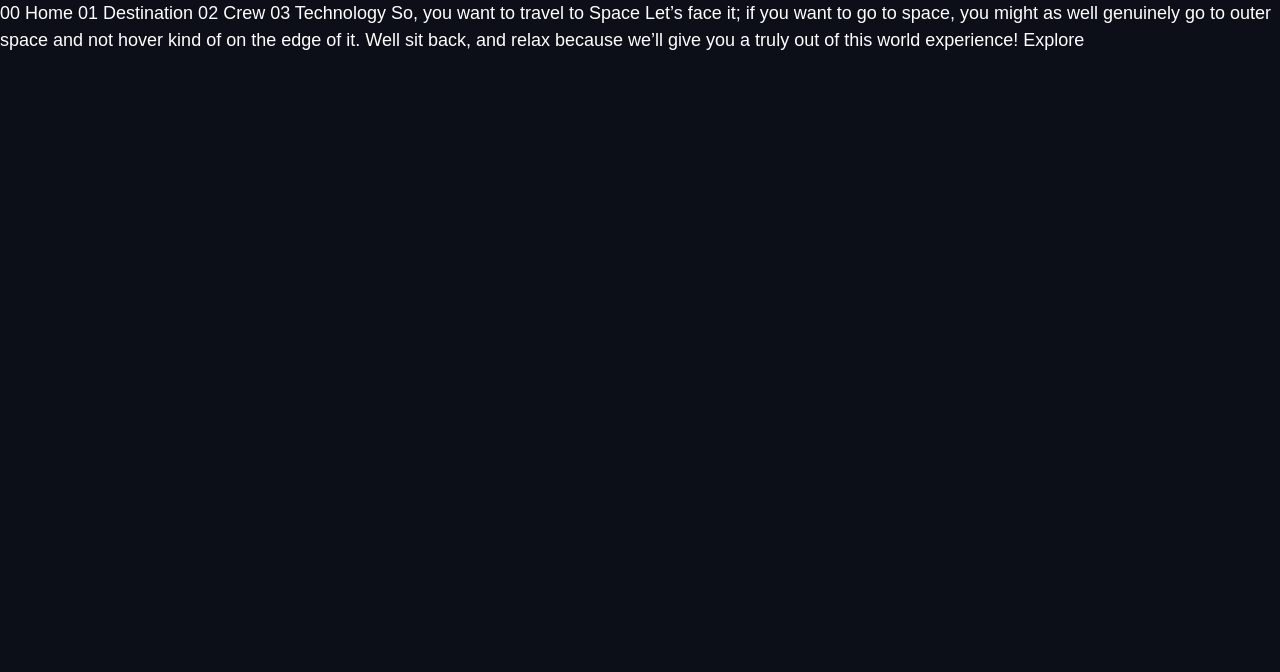
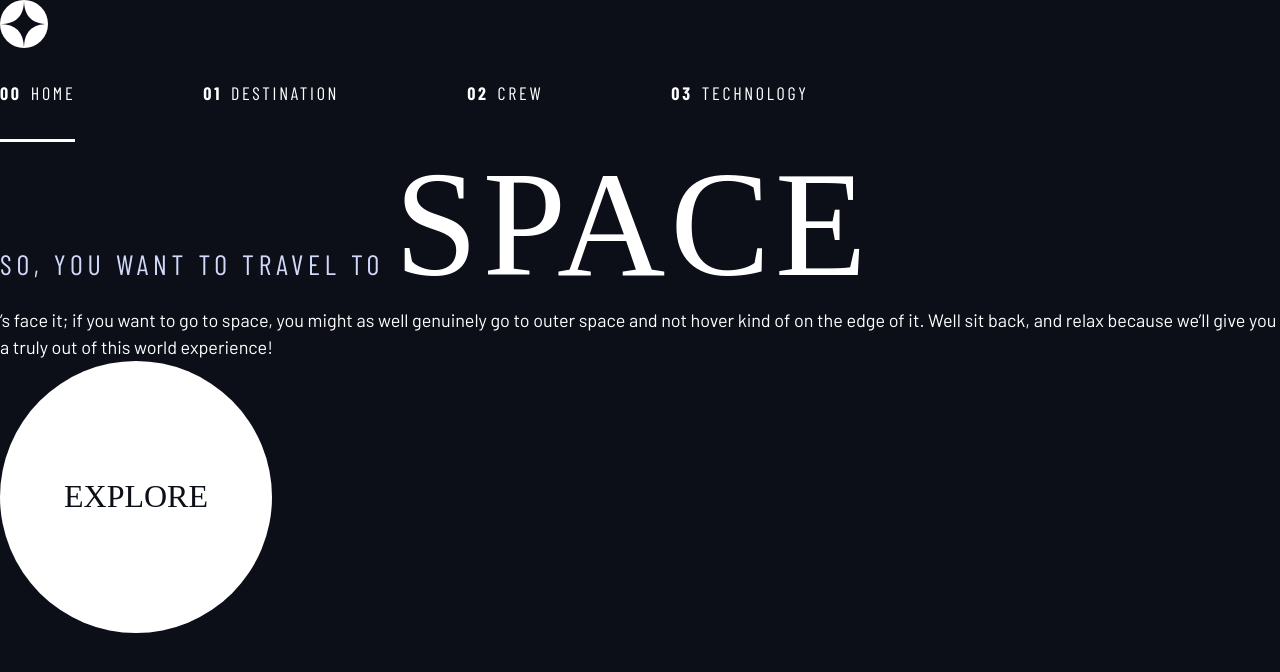
Before and after one commit to himanshukainthola/Space-Travel-Site, a plain HTML site: page index.html in a window 1280 px wide. Drawn offline with nearby package versions, Linux system fonts and the light colour scheme; a web font is replaced by a local one.

Commit message:
finished design sysem

```diff
--- a/index.css
+++ b/index.css
@@ -1,14 +1,14 @@
 /* ------------------- */
-/* Custom Properties   */
+/* Custom properties   */
 /* ------------------- */
 
-:root{
-    /* color */
+:root {
+    /* colors */
     --clr-dark: 230 35% 7%;
     --clr-light: 231 77% 90%;
     --clr-white: 0 0% 100%;
 
-    /* font-size */
+    /* font-sizes */
     --fs-900: 9.375rem;
     --fs-800: 6.25rem;
     --fs-700: 3.5rem;
@@ -22,10 +22,7 @@
     --ff-serif: "Bellefair", serif;
     --ff-sans-cond: "Barlow Condensed", sans-serif;
     --ff-sans-normal: "Barlow", sans-serif;
-
-
 }
-
 
 
 /* ------------------- */
@@ -68,8 +65,8 @@ p {
 body {
     font-family: var(--ff-sans-normal);
     font-size: var(--fs-400);
-    color: hsl(var(--clr-white));
-    background-color: hsl(var(--clr-dark));
+    color: hsl( var(--clr-white) );
+    background-color: hsl( var(--clr-dark) );
     line-height: 1.5;
     min-height: 100vh;
 }
@@ -106,23 +103,29 @@ select {
 /* Utility classes     */
 /* ------------------- */
 
+/* general */
+
 .flex {
     display: flex;
-    gap: var(--gap, 1rem)
+    gap: var(--gap, 1rem);
 }
 
 .grid {
     display: grid;
-    gap: var(--gap, 1rem)
+    gap: var(--gap, 1rem);
 }
 
-.container{
+.flow > *:where(:not(:first-child)) {
+    margin-top: var(--flow-space, 1rem);
+}
+
+.container {
     padding-inline: 2em;
     margin-inline: auto;
-    min-width: 80rem;
+    max-width: 80rem;
 }
 
-.sr-only{
+.sr-only {
   position: absolute;
   width: 1px;
   height: 1px;
@@ -130,20 +133,19 @@ select {
   margin: -1px;
   overflow: hidden;
   clip: rect(0, 0, 0, 0);
-    white-space: nowrap; /*added line */
-    border-width: 0;
+  white-space: nowrap; /* added line */
+  border: 0;
 }
 
 /* colors */
 
-.bg-dark { background-color: hsl(var(--clr-dark))};
-.bg-accent{ background-color: hsl(var(--clr-light-dark))};
-.bg-white { background-color: hsl(var(--clr-white))};
+.bg-dark { background-color: hsl( var(--clr-dark) );}
+.bg-accent { background-color: hsl( var(--clr-light) );}
+.bg-white { background-color: hsl( var(--clr-white) );}
 
-
-.text-dark { color: hsl(var(--clr-dark))};
-.text-accent { color: hsl(var(--clr-lightdark))};
-.text-white { color: hsl(var(--clr-white))};
+.text-dark { color: hsl( var(--clr-dark) );}
+.text-accent { color: hsl( var(--clr-light) );}
+.text-white { color: hsl( var(--clr-white) );}
 
 /* typography */
 
@@ -166,7 +168,6 @@ select {
 .fs-300 { font-size: var(--fs-300); }
 .fs-200 { font-size: var(--fs-200); }
 
-
 .fs-900,
 .fs-800,
 .fs-700,
@@ -186,3 +187,93 @@ select {
     font-weight: 700;
     color: hsl( var(--clr-white) / .25);
 }
+
+
+/* ------------------- */
+/* Compontents         */
+/* ------------------- */
+
+.large-button {
+    position: relative;
+    z-index: 1;
+    display: inline-grid;
+    place-items: center;
+    padding: 0 2em;
+    border-radius: 50%;
+    aspect-ratio: 1;
+    text-decoration: none;
+}
+
+.large-button::after {
+    content: '';
+    position: absolute;
+    z-index: -1;
+    width: 100%;
+    height: 100%;
+    background: hsl( var(--clr-white) / .1);
+    border-radius: 50%;
+    opacity: 0;
+    transition: opacity 500ms linear, transform 750ms ease-in-out;
+}
+
+.large-button:hover::after,
+.large-button:focus::after {
+    opacity: 1;
+    transform: scale(1.5);
+}
+
+.primary-navigation {
+    --gap: 8rem;
+    --underline-gap: 2rem;
+    list-style: none;
+    padding: 0;
+    margin: 0;
+}
+
+.primary-navigation a {
+    text-decoration: none;
+}
+
+.primary-navigation a > span {
+    font-weight: 700;
+    margin-right: .5em;
+}
+
+.underline-indicators > * {
+    cursor: pointer;
+    padding: var(--underline-gap, 1rem) 0;
+    border: 0;
+    border-bottom: .2rem solid hsl( var(--clr-white) / 0 );
+}
+
+.underline-indicators > *:hover,
+.underline-indicators > *:focus {
+    border-color: hsl( var(--clr-white) / .5);
+}
+
+.underline-indicators > .active,
+.underline-indicators > [aria-selected="true"] {
+    color: hsl( var(--clr-white) / 1);
+    border-color: hsl( var(--clr-white) / 1);
+}
+
+.tab-list {
+    --gap: 2rem;
+}
+
+.dot-indicators > * {
+    cursor: pointer;
+    border: 0;
+    border-radius: 50%;
+    padding: .5em;
+    background-color: hsl( var(--clr-white) / .25);
+}
+
+.dot-indicators > *:hover,
+.dot-indicators > *:focus {
+    background-color: hsl( var(--clr-white) / .5);
+}
+
+.dot-indicators > [aria-selected="true"] {
+    background-color: hsl( var(--clr-white) / 1);
+}
--- a/index.html
+++ b/index.html
@@ -5,25 +5,47 @@
   <meta name="viewport" content="width=device-width, initial-scale=1.0">
 
   <link rel="icon" type="image/png" sizes="32x32" href="./assets/favicon-32x32.png">
+  <!-- Google fonts -->
+  <link rel="preconnect" href="https://fonts.googleapis.com">
+  <link rel="preconnect" href="https://fonts.gstatic.com" crossorigin>
+  <link href="https://fonts.googleapis.com/css2?family=Barlow+Condensed:wght@400;700&family=Bellefair&family=Barlow:wght@400;700&display=swap"
+      rel="stylesheet">
+  <!-- Our custom CSS -->
   <link rel="stylesheet" href="index.css">
 
   <title>Frontend Mentor | Space tourism website</title>
 </head>
 <body>
 
-  00 Home
-  01 Destination
-  02 Crew
-  03 Technology
+  <header class="primary-header">
+    <div>
+      <img src="assets/shared/logo.svg" alt="space tourism logo" class="logo">
+    </div>
+    <nav>
+      <ul class="primary-navigation underline-indicators flex">
+          <li class="active"><a class="ff-sans-cond uppercase text-white letter-spacing-2"
+          href="index.html"><span>00</span>Home</a>
+          <li><a class="ff-sans-cond uppercase text-white letter-spacing-2"
+          href="destination.html"><span>01</span>Destination</a>
+          <li><a class="ff-sans-cond uppercase text-white letter-spacing-2"
+          href="crew.html"><span>02</span>Crew</a>
+          <li><a class="ff-sans-cond uppercase text-white letter-spacing-2"
+          href="technology.html"><span>03</span>Technology</a>
 
-  So, you want to travel to
-  Space
-  Let’s face it; if you want to go to space, you might as well genuinely go to
-  outer space and not hover kind of on the edge of it. Well sit back, and relax
-  because we’ll give you a truly out of this world experience!
+      </ul>
+  </nav>
+  </header>
 
-  Explore
 
+  <div class="cintainer">
+    <h1 class="text-accent fs-500 ff-sans-cond uppercase letter-spacing-1 ">So, you want to travel to
+    <span class="fs-900 ff-serif text-white">Space</span> </h1>
+    <p>’s face it; if you want to go to space, you might as well genuinely go to
+    outer space and not hover kind of on the edge of it. Well sit back, and relax
+    because we’ll give you a truly out of this world experience!</p>
+
+    <a href="#" class="large-button uppercase ff-serif fs-600 text-dark bg-white">Explore</a>
+ </div>
 
 </body>
 </html>
```
Lines whose indentation alone changed are shown as unchanged.
